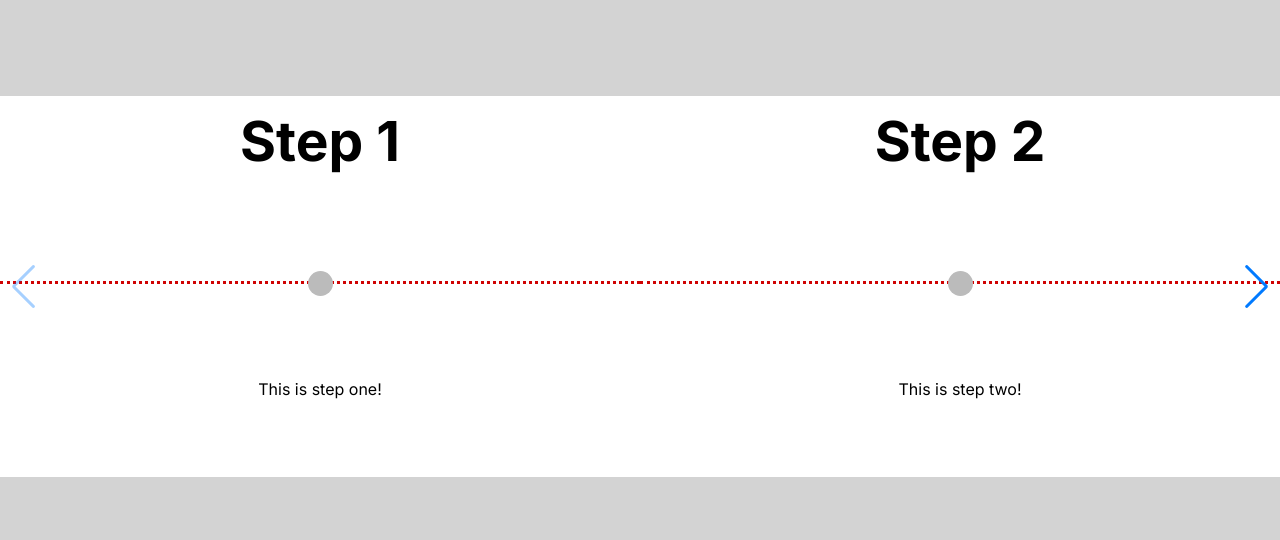
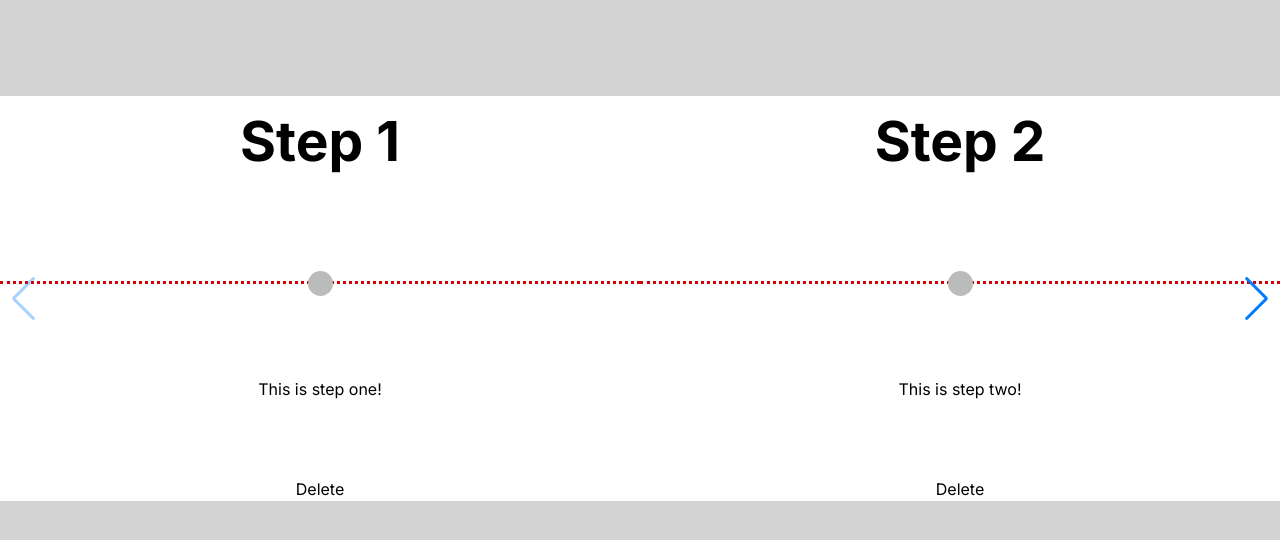
Before and after one commit to marvinhm/TimelineWidget, a Next.js app: page / in a window 1280 px wide. Shown: the top 540 px of the page. Built offline with nearby package versions, Linux system fonts and the light colour scheme.

Commit message:
add delete button to each step on the timeline

```diff
--- a/app/pages/TimelineContainer.tsx
+++ b/app/pages/TimelineContainer.tsx
@@ -54,8 +54,8 @@ function TimelineContainer() {
             modules={[Keyboard, Navigation]}
             className="swiper-size"
           >
-            {timelineData?.map((item) => (
-              <SwiperSlide key={item.id} className="swiper-wrapper-container">
+            {timelineData?.map((step) => (
+              <SwiperSlide key={step.id} className="swiper-wrapper-container">
                 <div className="single--timeline_section tl-top-row">
 
                   <div className="content--timeline_section flex inline-flex">
@@ -63,10 +63,10 @@ function TimelineContainer() {
                       <div className="step-title--timeline_section m-0 font-bold">
                         <textarea
                           rows={1}
-                          cols={item.title.length}
+                          cols={step.title.length}
                           placeholder="Step Title"
                           name="firstName"
-                          value={item.title}
+                          value={step.title}
                         />
                       </div>
                     </div>
@@ -82,14 +82,23 @@ function TimelineContainer() {
                     <div className="step-desc--timeline_section">
                       <textarea
                         rows={1}
-                        cols={item.description.length}
+                        cols={step.description.length}
                         placeholder="Step Description"
                         name="firstName"
-                        value={item.description}
+                        value={step.description}
                       />
                     </div>
                   </div>
                 </div>
+                <button onClick={() => {
+                  setTimelineData(
+                    timelineData.filter(item =>
+                      item.id !== step.id
+                    )
+                  );
+                }}>
+                  Delete
+                </button>
               </SwiperSlide>
             ))}
           </Swiper>
--- a/app/pages/styles.css
+++ b/app/pages/styles.css
@@ -27,12 +27,12 @@
   padding-bottom:20px
 }
 
-.swiper--timeline_section1{
+.swiper--timeline_section1 {
   padding-top:20px;
   margin-top:-60px
 }
 
-.step-desc--timeline_section{
+.step-desc--timeline_section {
   padding:0 20px
 }
 
```
